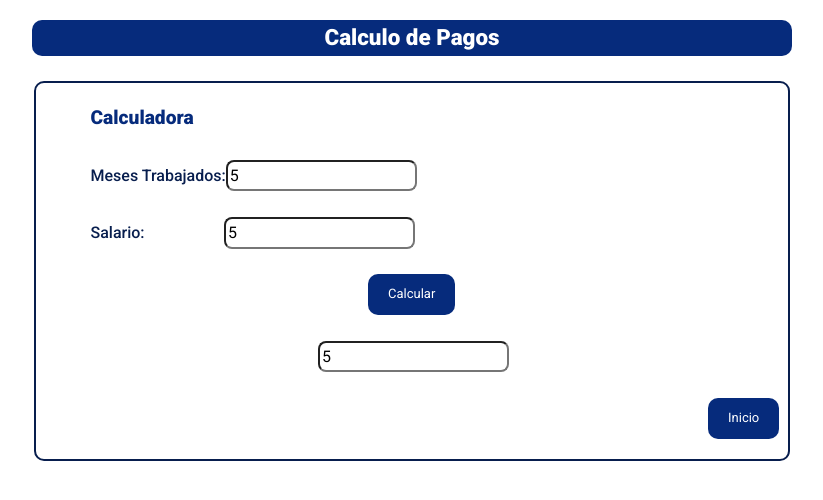
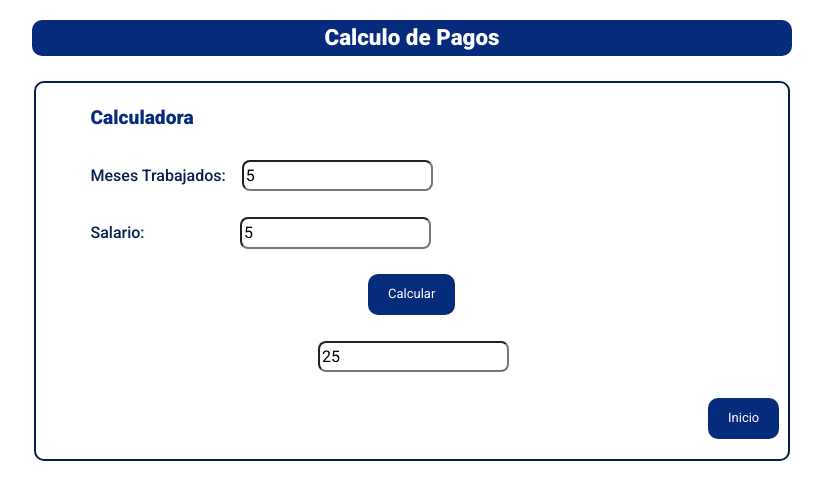
Before and after one commit to david233423/Talller_empleados, a website: page index2.html in a window 1280 px wide. Both pictures are taken after typing "5", "5", "5" into the empty fields and a click on the button "Calcular". Shown: the whole page, without its empty margins (228-1051 px from the left). Drawn offline with Linux system fonts and the light colour scheme.

Commit message:
Taller empleados avance 5

```diff
--- a/index2.html
+++ b/index2.html
@@ -34,9 +34,9 @@
         <div class="row" id="datos">
          <div class="col-md-8" >
             <label id="titulodatos" for="Datos"> Calculadora </label><br><br>
-            <label for="nombre">Meses Trabajados: </label><input type="number" id ="meses"
+            <label for="nombre">Meses Trabajados:&nbsp;&nbsp;&nbsp;&nbsp; </label><input type="number" id ="meses"
             placeholder="ej: 21" > &nbsp;  &nbsp;<br> <br>
-            <label for="apellido">Salario: &nbsp;&nbsp;&nbsp;&nbsp;&nbsp;&nbsp;&nbsp;&nbsp;&nbsp;&nbsp;&nbsp;&nbsp;&nbsp;&nbsp;&nbsp;&nbsp;&nbsp;&nbsp;&nbsp;</label><input type="number" id ="salario"
+            <label for="apellido">Salario: &nbsp;&nbsp;&nbsp;&nbsp;&nbsp;&nbsp;&nbsp;&nbsp;&nbsp;&nbsp;&nbsp;&nbsp;&nbsp;&nbsp;&nbsp;&nbsp;&nbsp;&nbsp;&nbsp;&nbsp;&nbsp;&nbsp;&nbsp;</label><input type="number" id ="salario"
             placeholder="ej: $1.500.000" > &nbsp;  &nbsp; <br><br>
 
             <button id="calcular" class="float" onclick="calcular()">Calcular</button> <br> <br>
--- a/js/funciones.js
+++ b/js/funciones.js
@@ -169,3 +169,14 @@ function mostrarImagen(event) {
 	confirm(nombre+" "+apellido+"\n\n"+mensaje);
 
   }
+
+  function calcular(){
+    let num1, num2;
+    num1= parseInt (document.getElementById('meses').value);
+    num2= parseInt (document.getElementById('salario').value);
+
+    resultado = num1 *num2;
+
+    document.getElementById("total").value = resultado ;
+
+}
```
